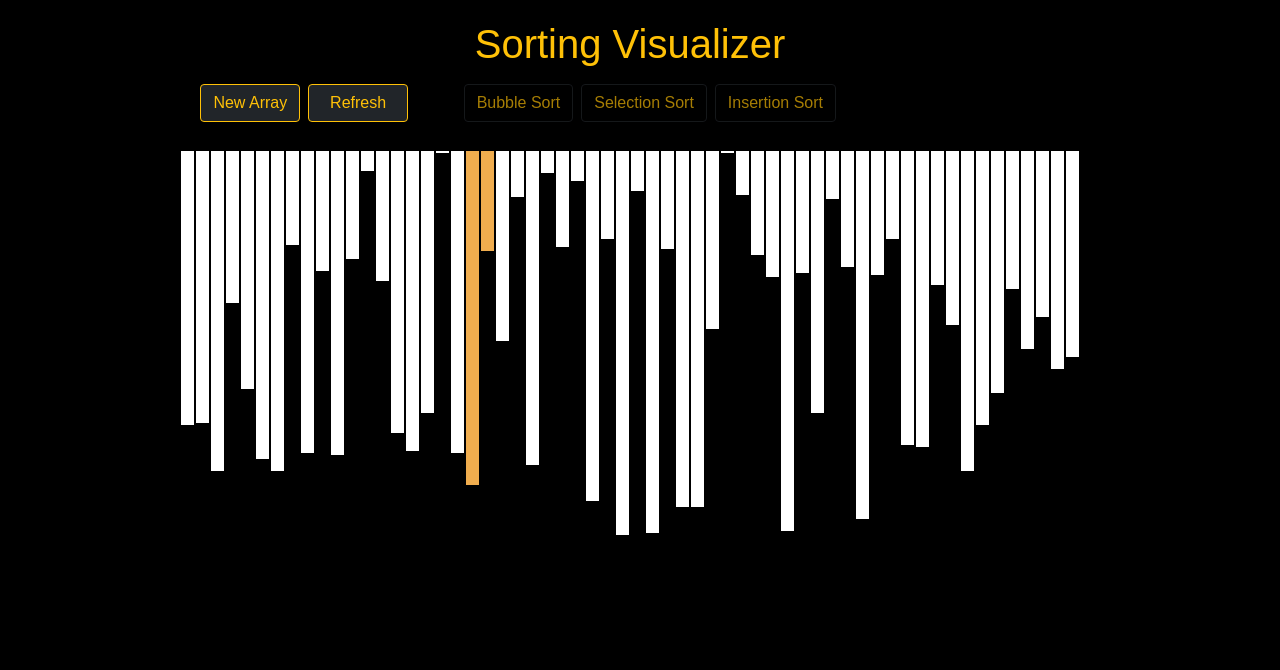
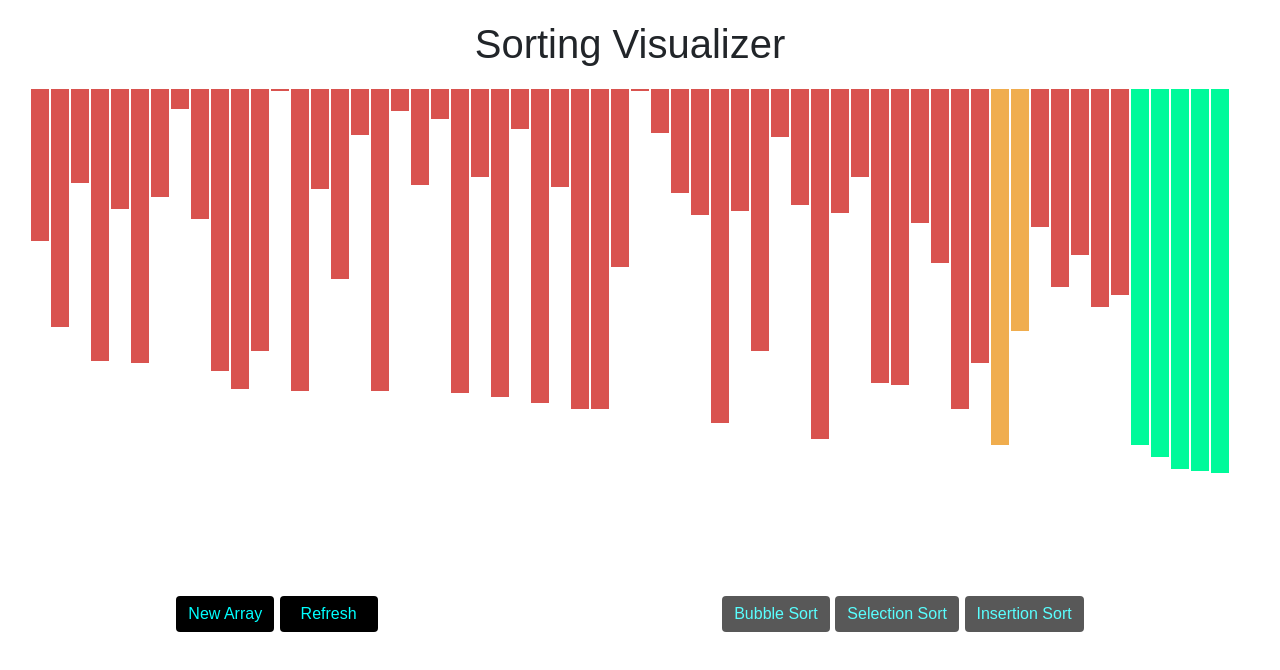
Before and after one commit to tejaswijadhav2003/Algorithm_Visualizer, a plain HTML site: page index.html in a window 1280 px wide. Both pictures are taken after a click on the button "Bubble Sort". Drawn offline with nearby package versions, Linux system fonts and the light colour scheme.

Commit message:
Algorithm_changed

```diff
--- a/bubbleSort.js
+++ b/bubbleSort.js
@@ -5,11 +5,11 @@ async function bubble() {
             ele[j].style.background = '#f0ad4e';
             ele[j+1].style.background = '#f0ad4e';
             if(parseInt(ele[j].style.height) > parseInt(ele[j+1].style.height)){
-                await waitforme(150);
+                await waitforme(10);
                 swap(ele[j], ele[j+1]);
             }
-            ele[j].style.background = 'white';
-            ele[j+1].style.background = 'white';
+            ele[j].style.background = '#d9534f';
+            ele[j+1].style.background = '#d9534f';
         }
         ele[ele.length-1-i].style.background = 	'#00FA9A';
     }
--- a/index.html
+++ b/index.html
@@ -2,30 +2,46 @@
 <html lang="en">
   <head>
     <title>Sorting Visualizer</title>
-    <link href="https://cdn.jsdelivr.net/npm/bootstrap@5.0.0-beta2/dist/css/bootstrap.min.css" rel="stylesheet" integrity="sha384-BmbxuPwQa2lc/FVzBcNJ7UAyJxM6wuqIj61tLrc4wSX0szH/Ev+nYRRuWlolflfl" crossorigin="anonymous">
-    <link rel="stylesheet" href="style.css">
+    <link
+      href="https://cdn.jsdelivr.net/npm/bootstrap@5.0.0-beta2/dist/css/bootstrap.min.css"
+      rel="stylesheet"
+      integrity="sha384-BmbxuPwQa2lc/FVzBcNJ7UAyJxM6wuqIj61tLrc4wSX0szH/Ev+nYRRuWlolflfl"
+      crossorigin="anonymous"
+    />
+    <link rel="stylesheet" href="style.css" />
   </head>
   <header>
-    <h1 align="center" class="text-warning">Sorting Visualizer</h1>
-    <nav>
-        <div class="row">
-            <div class="col gap-2 d-flex p-2 justify-content-end" id="newArray">
-                <button type="button" class="btn btn-outline-warning btn-dark newArray">New Array</button>
-             <button type="button" class="btn btn-outline-warning btn-dark newArray" onclick="window.location.href='https://muskanthakur-26.github.io/Sorting_Visualiser/'"> &nbsp Refresh &nbsp</button>
+    <h1 align="center" class="">Sorting Visualizer</h1>
+    <div id="bars" class="flex-container"></div>
+
+    <div class="gap-2 mr-2 d-flex p-2 justify-content-around">
+      <div>
+        <button type="button" class="btn btn-outline newArray ">
+          New Array
+        </button>
+        <button type="button" class="btn btn-outline newArray">
+          &nbsp Refresh &nbsp
+        </button>
       </div>
-            <div class="col gap-2 mr-2 d-flex p-2  justify-content-end" >
-                <button type="button" class="btn btn-outline-warning btn-dark bubbleSort">Bubble Sort</button>
-                <button type="button" class="btn btn-outline-warning btn-dark selectionSort">Selection Sort</button>
-                <button type="button" class="btn btn-outline-warning btn-dark insertionSort">Insertion Sort</button>
+      <div>
+        <button type="button" class="btn btn-outline bubbleSort">
+          Bubble Sort
+        </button>
+        <button type="button" class="btn btn-outline selectionSort">
+          Selection Sort
+        </button>
+        <button type="button" class="btn btn-outline insertionSort">
+          Insertion Sort
+        </button>
       </div>
     </div>
-    </nav>
   </header>
   <body>
-
-    <div id="bars" class="flex-container"></div>
-
-    <script src="https://cdn.jsdelivr.net/npm/bootstrap@5.0.0-beta2/dist/js/bootstrap.bundle.min.js" integrity="sha384-b5kHyXgcpbZJO/tY9Ul7kGkf1S0CWuKcCD38l8YkeH8z8QjE0GmW1gYU5S9FOnJ0" crossorigin="anonymous"></script>
+    <script
+      src="https://cdn.jsdelivr.net/npm/bootstrap@5.0.0-beta2/dist/js/bootstrap.bundle.min.js"
+      integrity="sha384-b5kHyXgcpbZJO/tY9Ul7kGkf1S0CWuKcCD38l8YkeH8z8QjE0GmW1gYU5S9FOnJ0"
+      crossorigin="anonymous"
+    ></script>
     <script src="sorting.js"></script>
     <script src="bubbleSort.js"></script>
     <script src="insertionSort.js"></script>
--- a/insertionSort.js
+++ b/insertionSort.js
@@ -10,7 +10,7 @@ async function insertion(){
             ele[j].style.background = '#f0ad4e';
             ele[j + 1].style.height = ele[j].style.height;
             j--;
-            await waitforme(150);
+            await waitforme(10);
             for(let k = i; k >= 0; k--){
                 ele[k].style.background = '#d9534f';
             }
--- a/selectionSort.js
+++ b/selectionSort.js
@@ -5,15 +5,15 @@ async function selection(){
         ele[i].style.background = '#d9534f';
         for(let j = i+1; j < ele.length; j++){
             ele[j].style.background = '#f0ad4e';
-            await waitforme(150);
+            await waitforme(10);
             if(parseInt(ele[j].style.height) < parseInt(ele[min_index].style.height)){
                 if(min_index !== i){
-                    ele[min_index].style.background = 'white';
+                    ele[min_index].style.background = 'Pink';
                 }
                 min_index = j;
             }
             else{
-                ele[j].style.background = 'white';
+                ele[j].style.background = 'Pink';
             }
         }
         await waitforme(150);
--- a/style.css
+++ b/style.css
@@ -3,10 +3,17 @@ body {
   font-size: 20px;
   padding: 20px 20px 30px 0;
   line-height: 1.4;
+  background-color: rgb(255, 255, 255);
+}
+.btn-outline{
   background-color: black;
+  color: aqua;
+}
+.btn{
+  border: #e87fca;
 }
 a:link, a:visited{
-  color: #f0ad4e;
+  color: #e87fca;
   font-weight:540;
   text-decoration: none;
 }
@@ -22,9 +29,9 @@ a:hover{
   justify-content: center;
 }
 .flex-item{
-  background: white;
-  border: 1pt solid black;
-  width: 15px;
+  background: rgb(140, 228, 238);
+  border: 1pt solid rgb(255, 255, 255);
+  width: 20px;
 }
 .row{
   display: grid;
```
Lines whose indentation alone changed are shown as unchanged.
